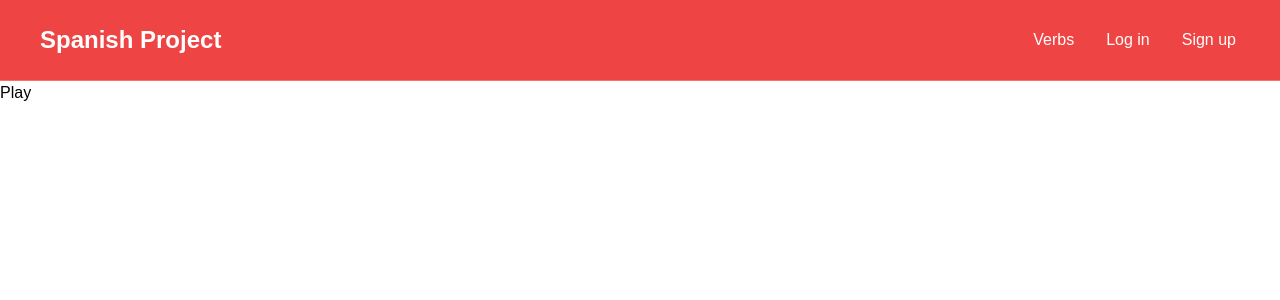
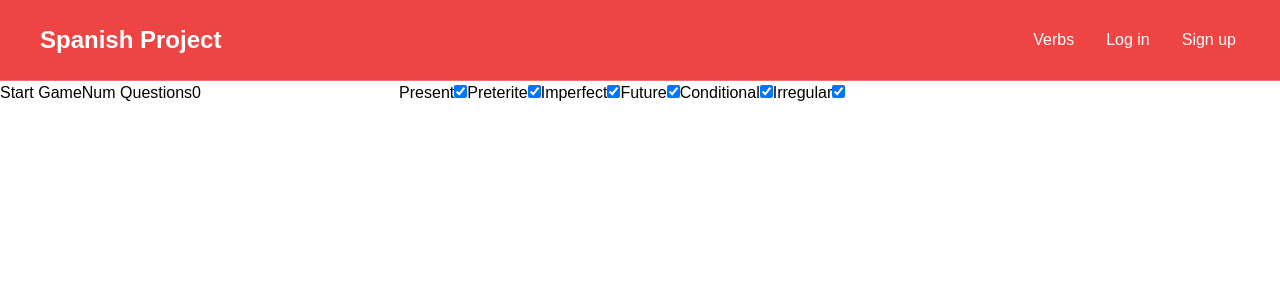
Before and after one commit to harryjclarke/spanish-vocab-app, a React (Vite) app in the folder frontend/: page /play in a window 1280 px wide. Shown: the top 300 px of the page. Built offline with nearby package versions, Linux system fonts and the light colour scheme; no server answers.

Commit message:
Add game options

```diff
--- a/frontend/src/app/store.jsx
+++ b/frontend/src/app/store.jsx
@@ -2,11 +2,13 @@ import { configureStore } from "@reduxjs/toolkit";
 import { apiSlice } from "./api/apiSlice";
 import { setupListeners } from "@reduxjs/toolkit/query";
 import authReducer from "../features/auth/authSlice";
+import playReducer from "../features/play/playSlice";
 
 export const store = configureStore({
   reducer: {
     [apiSlice.reducerPath]: apiSlice.reducer,
     auth: authReducer,
+    play: playReducer,
   },
   middleware: (getDefaultMiddleware) =>
     getDefaultMiddleware().concat(apiSlice.middleware),
--- /dev/null
+++ b/frontend/src/features/play/Options.jsx
@@ -0,0 +1,107 @@
+import { useState } from "react";
+import { setInPlayVerbs } from "./playSlice";
+import { useDispatch } from "react-redux";
+import { selectAllOptions } from "./playSlice";
+import { selectAllVerbs } from "../verbs/verbsApiSlice";
+import { useSelector } from "react-redux";
+
+const Options = ({ onClick }) => {
+  const [numQuestions, setNumQuestions] = useState(0);
+  const [presentChecked, setPresentChecked] = useState(true);
+  const [preteriteChecked, setPreteriteChecked] = useState(true);
+  const [imperfectChecked, setImperfectChecked] = useState(true);
+  const [futureChecked, setFutureChecked] = useState(true);
+  const [conditionalChecked, setConditionalChecked] = useState(true);
+  const [irregularChecked, setIrregularChecked] = useState(true);
+
+  const dispatch = useDispatch();
+
+  const onSubmitForm = (e) => {
+    e.preventDefault();
+    dispatch(
+      setInPlayVerbs({
+        options: {
+          numQuestions,
+          presentChecked,
+          preteriteChecked,
+          imperfectChecked,
+          futureChecked,
+          conditionalChecked,
+          irregularChecked,
+        },
+      })
+    );
+
+    onClick();
+  };
+
+  return (
+    <form onSubmit={onSubmitForm}>
+      <button type="submit">Start Game</button>
+      <label htmlFor="numQuestions">Num Questions</label>
+      <input
+        type="number"
+        value={numQuestions}
+        id="numQuestions"
+        name="numQuestions"
+        required
+        onChange={(e) => setNumQuestions(e.target.value)}
+      />
+      <label htmlFor="present">Present</label>
+      <input
+        type="checkbox"
+        id="present"
+        name="present"
+        checked={presentChecked}
+        onChange={() => setPresentChecked(!presentChecked)}
+      />
+
+      <label htmlFor="preterite">Preterite</label>
+      <input
+        type="checkbox"
+        id="preterite"
+        name="preterite"
+        checked={preteriteChecked}
+        onChange={() => setPreteriteChecked(!preteriteChecked)}
+      />
+
+      <label htmlFor="imperfect">Imperfect</label>
+      <input
+        type="checkbox"
+        id="imperfect"
+        name="imperfect"
+        checked={imperfectChecked}
+        onChange={() => setImperfectChecked(!imperfectChecked)}
+      />
+
+      <label htmlFor="future">Future</label>
+      <input
+        type="checkbox"
+        id="future"
+        name="future"
+        checked={futureChecked}
+        onChange={() => setFutureChecked(!futureChecked)}
+      />
+
+      <label htmlFor="conditional">Conditional</label>
+      <input
+        type="checkbox"
+        id="conditional"
+        name="conditional"
+        checked={conditionalChecked}
+        onChange={() => setConditionalChecked(!conditionalChecked)}
+      />
+
+      <label htmlFor="irregular">Irregular</label>
+      <input
+        type="checkbox"
+        id="irregular"
+        name="irregular"
+        checked={irregularChecked}
+        onChange={() => setIrregularChecked(!irregularChecked)}
+      />
+    </form>
+  );
+};
+
+export default Options;
--- a/frontend/src/features/play/Play.jsx
+++ b/frontend/src/features/play/Play.jsx
@@ -1,5 +1,70 @@
+import { useState } from "react";
+import Question from "./Question";
+import Options from "./Options";
+import { selectAllOptions } from "./playSlice";
+import { selectAllVerbs } from "../verbs/verbsApiSlice";
+import { useSelector } from "react-redux";
+import { setInPlayVerbs } from "./playSlice";
+import { useDispatch } from "react-redux";
+
 const Play = () => {
-  return <div>Play</div>;
+  const [gameStart, setGameStart] = useState(false);
+
+  const options = useSelector(selectAllOptions);
+  const verbs = useSelector(selectAllVerbs);
+  const dispatch = useDispatch();
+
+  if (options && verbs) {
+    const numQuestions = options.numQuestions;
+    let inPlayWords = [];
+    let inPlayTenses = [];
+    let verbsFiltered;
+    if (options.presentChecked) inPlayTenses.push("present");
+    if (options.preteriteChecked) inPlayTenses.push("preterite");
+    if (options.imperfectChecked) inPlayTenses.push("imperfect");
+    if (options.futureChecked) inPlayTenses.push("future");
+    if (options.conditionalChecked) inPlayTenses.push("conditional");
+
+    if (!options.irregularChecked) {
+      verbsFiltered = verbs.filter((v) => v.irregular.present === false);
+    } else {
+      verbsFiltered = verbs;
+    }
+
+    let shuffled = verbsFiltered.sort(() => 0.5 - Math.random());
+    let selected = shuffled.slice(0, numQuestions);
+
+    selected.forEach((ele) => {
+      let arrayIndex = Math.floor(Math.random() * inPlayTenses.length);
+      let tense = inPlayTenses[arrayIndex];
+      let selectedWord = ele[tense];
+
+      let selectedWordArrayIndex = Math.floor(
+        Math.random() * selectedWord.length
+      );
+      inPlayWords.push({
+        infinitive: ele.infinitive,
+        definition: ele.definition,
+        tense: tense,
+        conjugation: selectedWord[selectedWordArrayIndex].conjugation,
+        pronoun: selectedWord[selectedWordArrayIndex].pronoun,
+      });
+    });
+
+    console.log(inPlayWords);
+    dispatch(
+      setInPlayVerbs({
+        inPlay: inPlayWords,
+      })
+    );
+  }
+
+  const handleClick = () => {
+    // console.log(numQuestions);
+    setGameStart(true);
+  };
+
+  return <>{gameStart ? <Question /> : <Options onClick={handleClick} />}</>;
 };
 
 export default Play;
--- /dev/null
+++ b/frontend/src/features/play/Question.jsx
@@ -0,0 +1,89 @@
+import Results from "./Results.jsx";
+import { useState } from "react";
+import { useSelector } from "react-redux";
+import { selectAllOptions } from "./playSlice";
+import { selectAllInPlay } from "./playSlice";
+
+const Question = () => {
+  let content;
+  const options = useSelector(selectAllOptions);
+  const inPlayWords = useSelector(selectAllInPlay);
+  const numQuestions = options.numQuestions;
+  // const numQuestions = 2; //to be updated to use state
+  // const inPlayWords = [
+  //   {
+  //     infinitive: "hablar",
+  //     tense: "present",
+  //     pronoun: "yo",
+  //     conjugation: "hablo",
+  //   },
+  //   {
+  //     infinitive: "comer",
+  //     tense: "present",
+  //     pronoun: "yo",
+  //     conjugation: "como",
+  //   },
+  // ];
+
+  const [answer, setAnswer] = useState("");
+  const [score, setScore] = useState(0);
+  const [wordsIndex, setWordsIndex] = useState(0);
+  const [showResults, setShowResults] = useState(false);
+  const currentWord = inPlayWords[wordsIndex];
+  if (currentWord) {
+    var infinitive = currentWord.infinitive;
+    var tense = currentWord.tense;
+    var pronoun = currentWord.pronoun;
+    var conjugation = currentWord.conjugation;
+  }
+
+  const onAnswerChanged = (e) => setAnswer(e.target.value);
+
+  const answerSubmit = (e) => {
+    e.preventDefault();
+    if (answer === conjugation) {
+      console.log("good");
+      let newScore = score + 1;
+      setScore(newScore);
+    } else {
+      console.log("bad");
+    }
+    // store score in score state
+
+    const nextWordsIndex = wordsIndex + 1;
+
+    console.log(nextWordsIndex);
+    console.log(numQuestions);
+    if (nextWordsIndex === numQuestions) {
+      setShowResults(true);
+    } else {
+      setWordsIndex(wordsIndex + 1);
+    }
+  };
+
+  if (showResults) {
+    content = <Results score={score} />;
+  } else {
+    content = (
+      <>
+        <div>{infinitive}</div>
+        <div>{tense}</div>
+        <div>{pronoun}</div>
+        <form onSubmit={answerSubmit}>
+          <label></label>
+          <input
+            type="text"
+            autoComplete="off"
+            required
+            value={answer}
+            onChange={onAnswerChanged}
+          />
+          <button>Submit</button>
+        </form>
+      </>
+    );
+  }
+  return content;
+};
+
+export default Question;
--- /dev/null
+++ b/frontend/src/features/play/Results.jsx
@@ -0,0 +1,5 @@
+const Results = ({ score }) => {
+  return <div>Results: {score}</div>;
+};
+
+export default Results;
--- /dev/null
+++ b/frontend/src/features/play/playSlice.jsx
@@ -0,0 +1,23 @@
+import { createSlice } from "@reduxjs/toolkit";
+
+const playSlice = createSlice({
+  name: "play",
+  initialState: { options: null },
+  reducers: {
+    setInPlayVerbs: (state, action) => {
+      if (action.payload.options) state.options = action.payload.options;
+      if (action.payload.inPlay) state.inPlay = action.payload.inPlay;
+    },
+    clearInPlayVerbs: (state, action) => {
+      state.options = null;
+    },
+  },
+});
+
+export const { setInPlayVerbs, clearInPlayVerbs } = playSlice.actions;
+
+export default playSlice.reducer;
+
+// export const selectCurrentToken = (state) => state.auth.token;
+export const selectAllOptions = (state) => state.play.options;
+export const selectAllInPlay = (state) => state.play.inPlay;
```
Also changed, not shown: frontend/src/features/play/gameDetails.jsx (added, +48 -0 lines), 1 other file (tests, documents, lock files or other folders).
